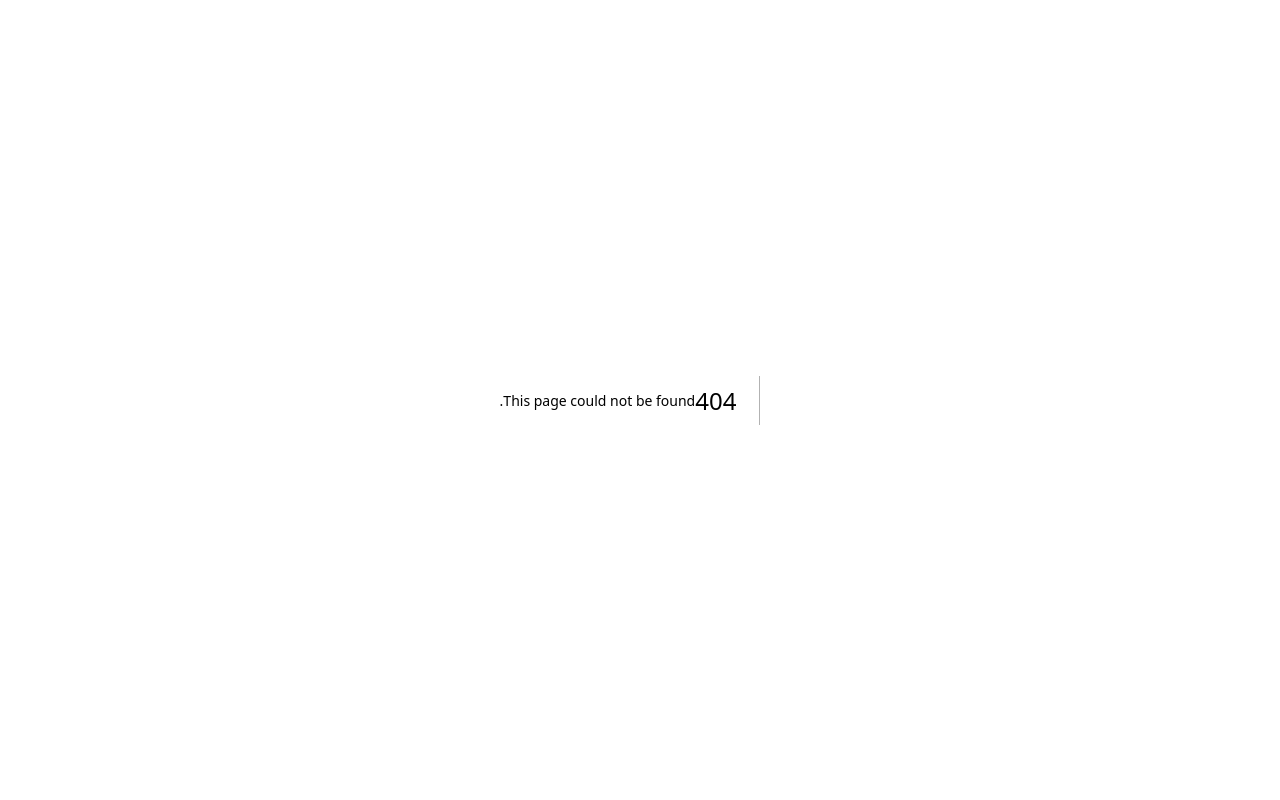
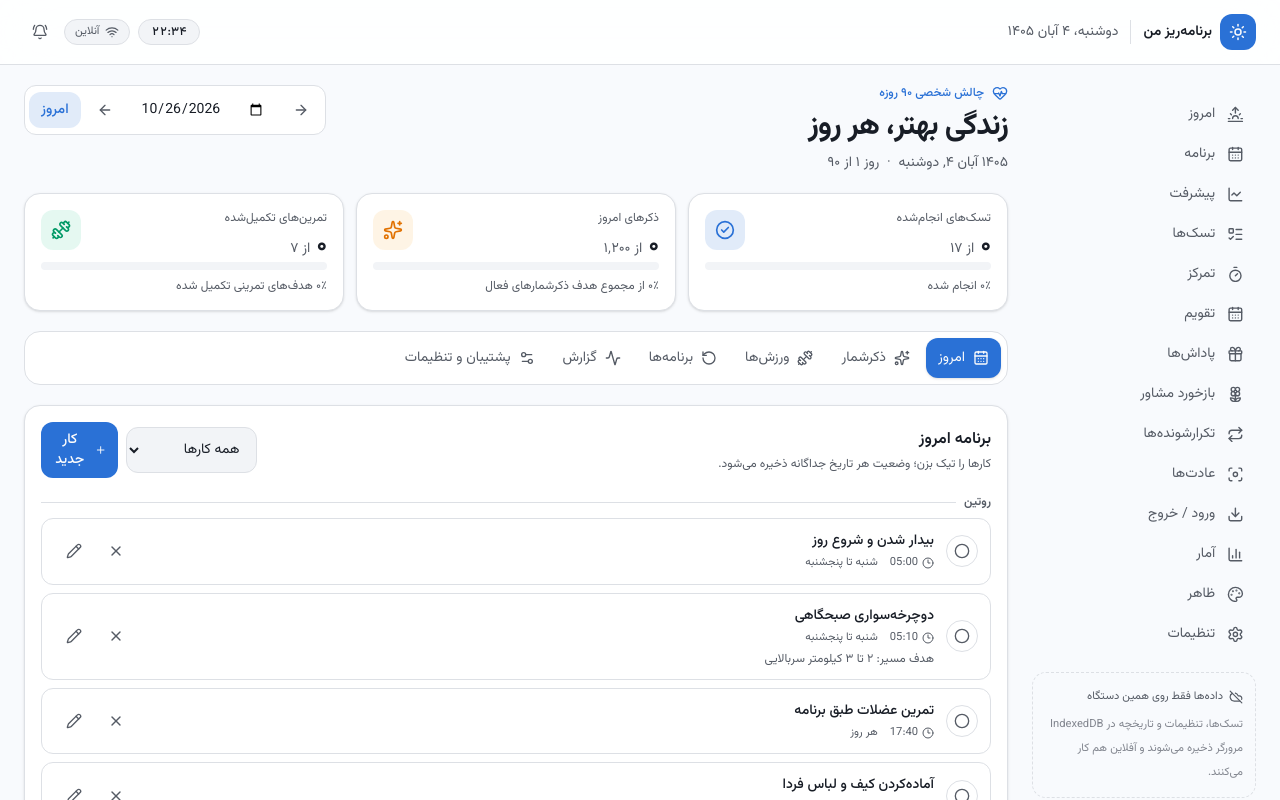
Before and after one commit to ALIZZZALI/Planner, a Next.js app: page /life in a window 1280 px wide. Before the commit this address had no page. Shown: the top 800 px of the page. Built offline with nearby package versions, Linux system fonts and the light colour scheme.

Commit message:
Add Life Challenge route

```diff
--- /dev/null
+++ b/src/app/(app)/life/page.tsx
@@ -0,0 +1,7 @@
+import { LifeChallengeScreen } from '@/features/life/LifeChallengeScreen';
+
+export const metadata = { title: 'چالش زندگی' };
+
+export default function Page() {
+  return <LifeChallengeScreen />;
+}
```
